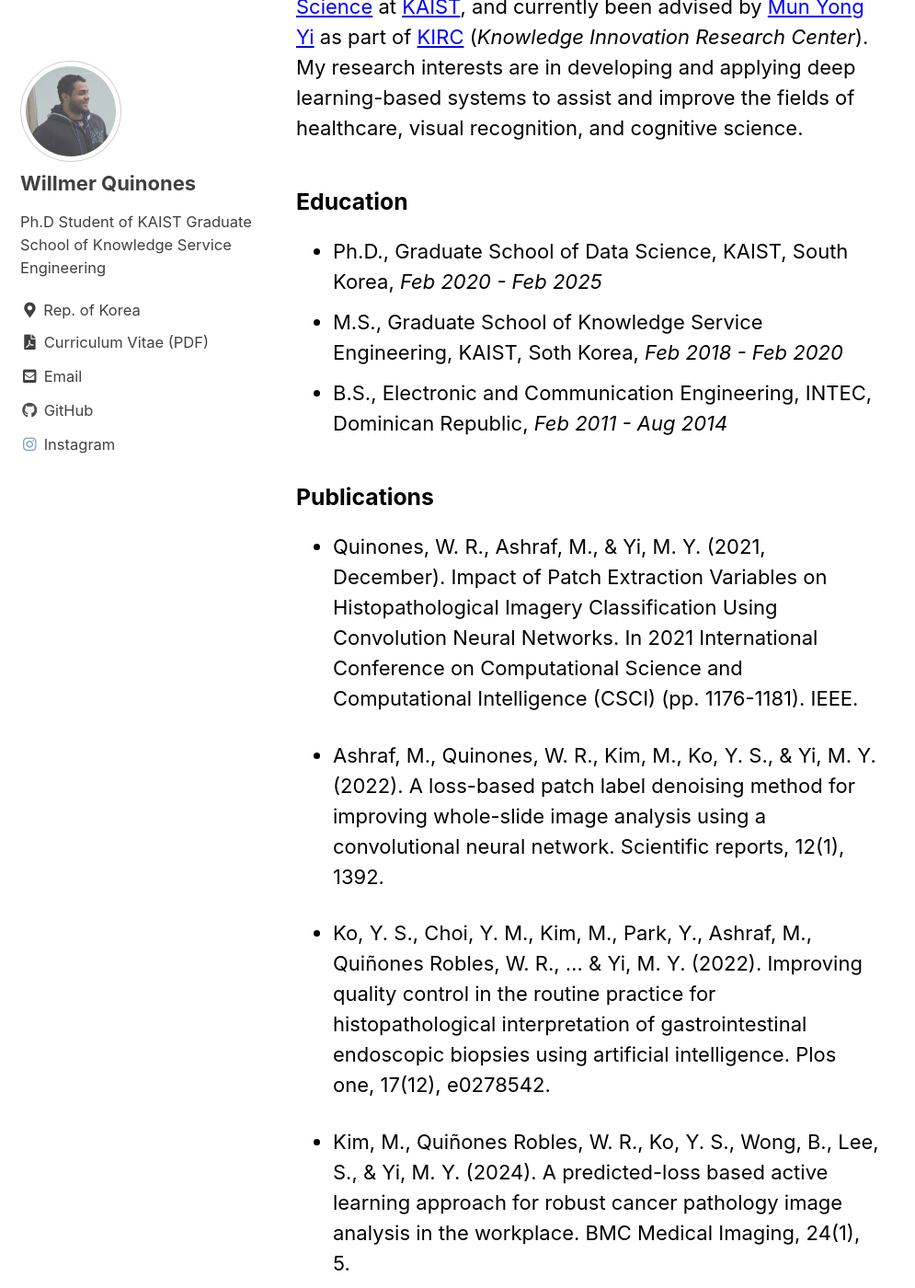
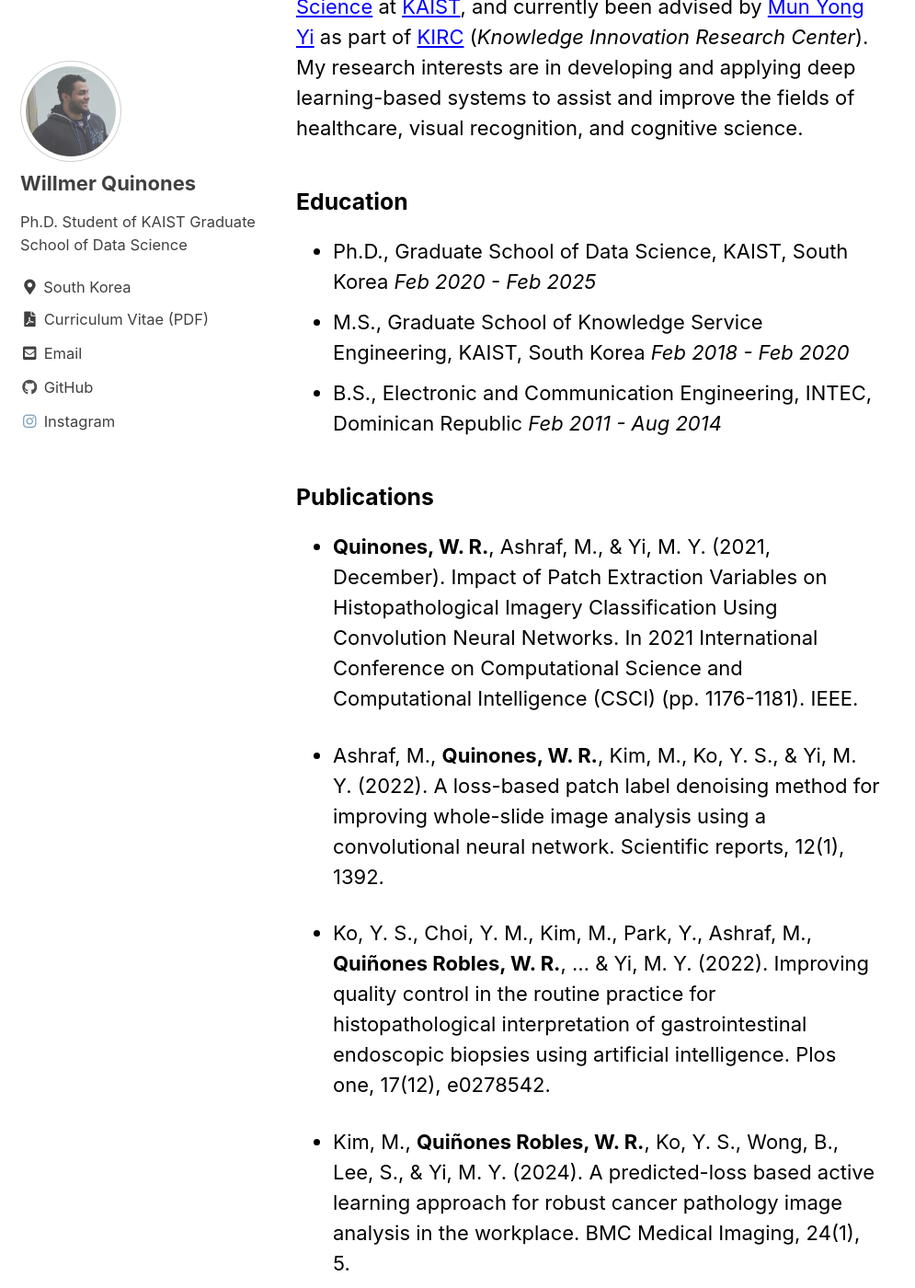
Before and after one commit to WRafell/wrafell.github.io, a Jekyll site: the page built from _pages/about.md, in a window 1280 px wide and 1400 px high, scrolled down 245 px. Shown: the whole window at 92% size, without its empty margins (0-995 px from the left). Built offline with Jekyll 4.4.1, drawn with Linux system fonts in a browser that asks for light colours; cached includes are drawn as plain includes; some of the changed text lies outside the part shown.

Commit message:
modify about me

```diff
--- a/_config.yml
+++ b/_config.yml
@@ -96,8 +96,8 @@ analytics:
 author:
   name             : *name
   avatar           : "/assets/images/profile-photo.jpg" # path of avatar image, e.g. "/assets/images/bio-photo.jpg"
-  bio              : "Ph.D Student of KAIST Graduate School of Knowledge Service Engineering"
-  location         : "Rep. of Korea"
+  bio              : "Ph.D. Student of KAIST Graduate School of Data Science"
+  location         : "South Korea"
   email            :
   links:
     - label: "Curriculum Vitae (PDF)"
--- a/_pages/about.md
+++ b/_pages/about.md
@@ -17,21 +17,24 @@ Hi! I am a Ph.D. student in the [Graduate School of Data Science](https://gsds.k
 
 ### Education
 
-- Ph.D., Graduate School of Data Science, KAIST, South Korea, *Feb 2020 - Feb 2025*
-- M.S., Graduate School of Knowledge Service Engineering, KAIST, Soth Korea, *Feb 2018 - Feb 2020*
-- B.S., Electronic and Communication Engineering, INTEC, Dominican Republic, *Feb 2011 - Aug 2014*
+- Ph.D., Graduate School of Data Science, KAIST, South Korea
+*Feb 2020 - Feb 2025*
+- M.S., Graduate School of Knowledge Service Engineering, KAIST, South Korea
+*Feb 2018 - Feb 2020*
+- B.S., Electronic and Communication Engineering, INTEC, Dominican Republic
+*Feb 2011 - Aug 2014*
 
 
 ### Publications
 
-- Quinones, W. R., Ashraf, M., & Yi, M. Y. (2021, December). Impact of Patch Extraction Variables on Histopathological Imagery Classification Using Convolution Neural Networks. In 2021 International Conference on Computational Science and Computational Intelligence (CSCI) (pp. 1176-1181). IEEE.
+- **Quinones, W. R.**, Ashraf, M., & Yi, M. Y. (2021, December). Impact of Patch Extraction Variables on Histopathological Imagery Classification Using Convolution Neural Networks. In 2021 International Conference on Computational Science and Computational Intelligence (CSCI) (pp. 1176-1181). IEEE.
 
-- Ashraf, M., Quinones, W. R., Kim, M., Ko, Y. S., & Yi, M. Y. (2022). A loss-based patch label denoising method for improving whole-slide image analysis using a convolutional neural network. Scientific reports, 12(1), 1392.
+- Ashraf, M., **Quinones, W. R.**, Kim, M., Ko, Y. S., & Yi, M. Y. (2022). A loss-based patch label denoising method for improving whole-slide image analysis using a convolutional neural network. Scientific reports, 12(1), 1392.
 
-- Ko, Y. S., Choi, Y. M., Kim, M., Park, Y., Ashraf, M., Quiñones Robles, W. R., ... & Yi, M. Y. (2022). Improving quality control in the routine practice for histopathological interpretation of gastrointestinal endoscopic biopsies using artificial intelligence. Plos one, 17(12), e0278542.
+- Ko, Y. S., Choi, Y. M., Kim, M., Park, Y., Ashraf, M., **Quiñones Robles, W. R.**, ... & Yi, M. Y. (2022). Improving quality control in the routine practice for histopathological interpretation of gastrointestinal endoscopic biopsies using artificial intelligence. Plos one, 17(12), e0278542.
 
-- Kim, M., Quiñones Robles, W. R., Ko, Y. S., Wong, B., Lee, S., & Yi, M. Y. (2024). A predicted-loss based active learning approach for robust cancer pathology image analysis in the workplace. BMC Medical Imaging, 24(1), 5.
+- Kim, M., **Quiñones Robles, W. R.**, Ko, Y. S., Wong, B., Lee, S., & Yi, M. Y. (2024). A predicted-loss based active learning approach for robust cancer pathology image analysis in the workplace. BMC Medical Imaging, 24(1), 5.
 
 ### Under Review Papers
 
-- Quinones, W. R., Noree, S., Ko, Y. S., & Yi, M. Y. (2024). Artificial Class Activation Maps using Fractals: A New Data Augmentation Strategy for Deep Learning-based Whole-Slide Image Analysis. Under Review
+- **Quinones, W. R.**, Noree, S., Ko, Y. S., & Yi, M. Y. (2024). Artificial Class Activation Maps using Fractals: A New Data Augmentation Strategy for Deep Learning-based Whole-Slide Image Analysis. Under Review
```
Also changed, not shown: 1 other file.
